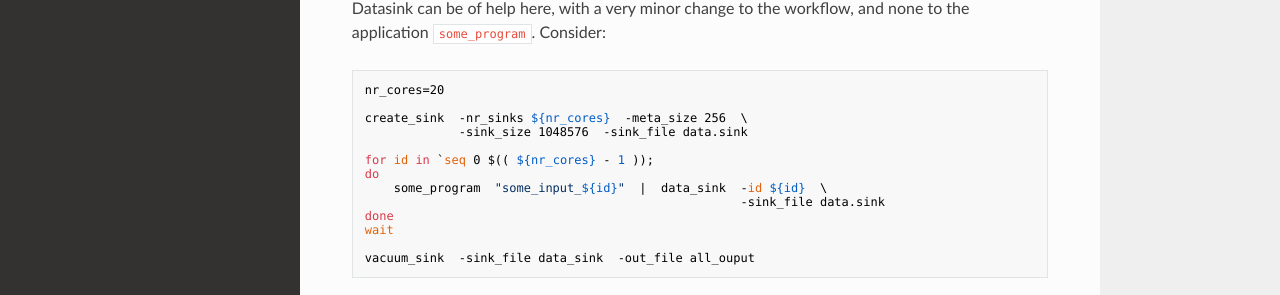
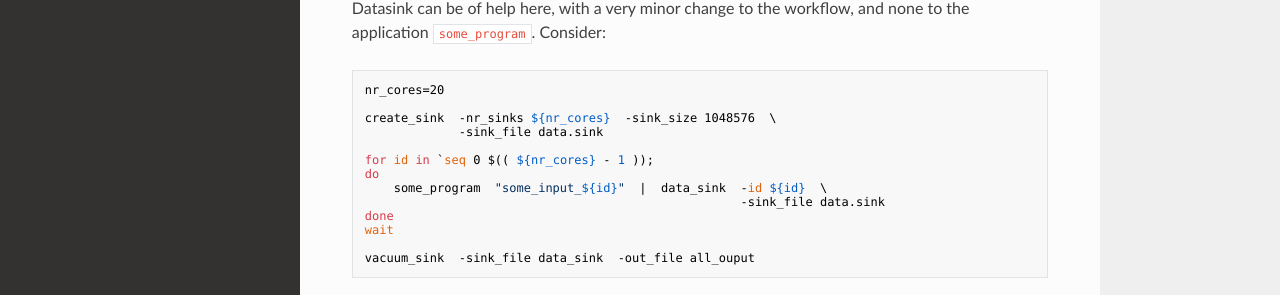
Before and after one commit to gjbex/datasink, an MkDocs documentation site: the page built from docs/usage.md, in a window 1280 px wide and 1351 px high. Shown: the part 563-858 px from the top of the window. Built offline with MkDocs 1.6.1, drawn with Linux system fonts in a browser that asks for light colours; nearby versions of some CDN libraries; old or Windows-style settings are respelled for this version of MkDocs.

Commit message:
The -meta_size options is no longer required

````diff
--- a/docs/usage.md
+++ b/docs/usage.md
@@ -20,8 +20,8 @@ Datasink can be of help here, with a very minor change to the workflow, and none
 ```
 nr_cores=20
 
-create_sink  -nr_sinks ${nr_cores}  -meta_size 256  \
-             -sink_size 1048576  -sink_file data.sink
+create_sink  -nr_sinks ${nr_cores}  -sink_size 1048576  \
+             -sink_file data.sink
 
 for id in `seq 0 $(( ${nr_cores} - 1 ));
 do
````
Also changed, not shown: 1 other file.
